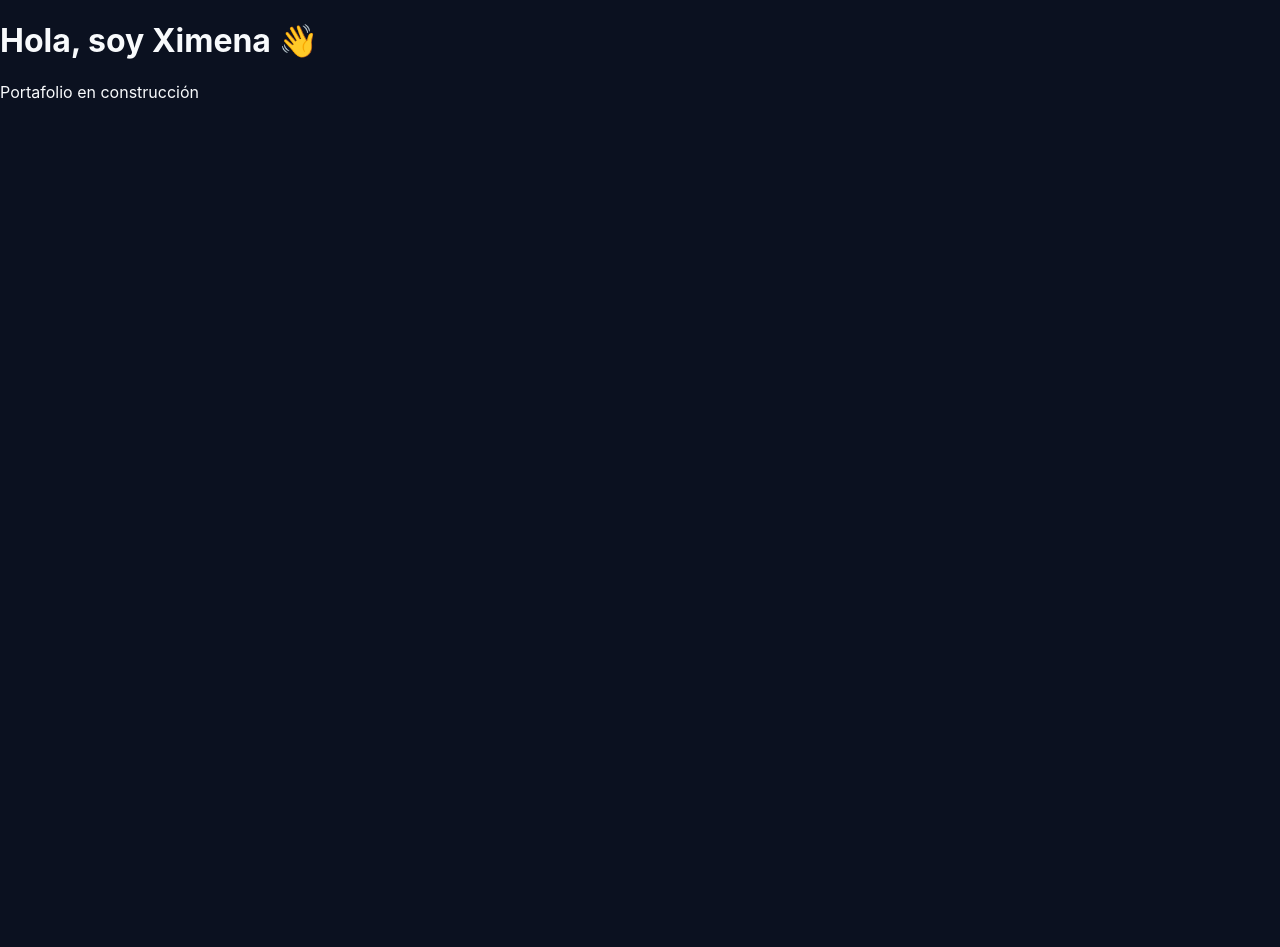
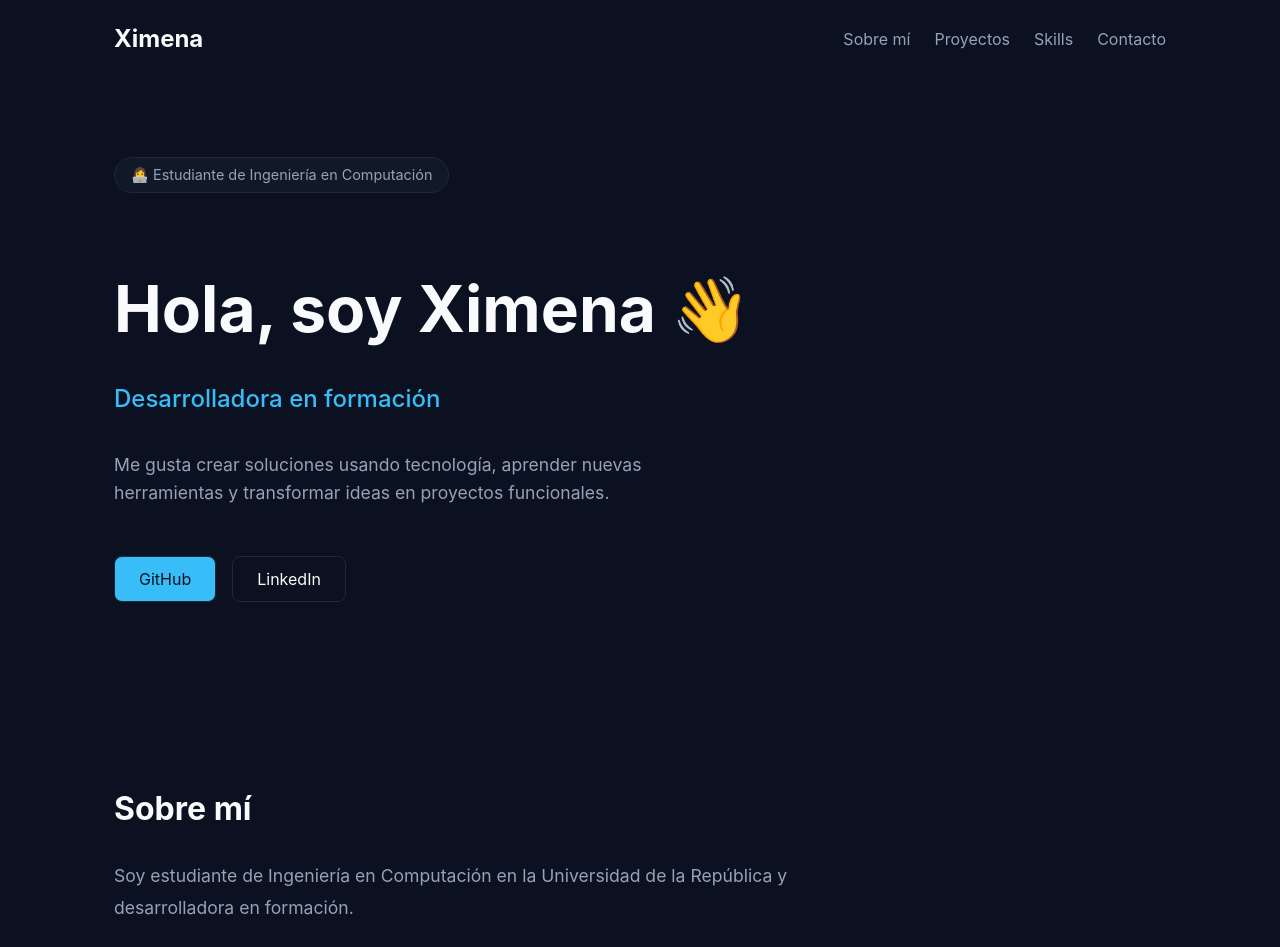
Before and after one commit to ximehe/portfolio, a React (Vite) app: page / in a window 1280 px wide. Shown: the top 947 px of the page. Before the commit the page ends 821 px from the top, so only its background shows below. Built offline with nearby package versions, Linux system fonts and the light colour scheme.

Commit message:
Agregar secciones principales del portfolio

```diff
--- a/src/App.jsx
+++ b/src/App.jsx
@@ -1,9 +1,23 @@
+import Navbar from "./components/Navbar"
+import Hero from "./components/Hero"
+import About from "./components/About"
+import Projects from "./components/Projects"
+import Skills from "./components/Skills"
+import Contact from "./components/Contact"
+
+
 function App() {
   return (
-    <div>
-      <h1>Hola, soy Ximena 👋</h1>
-      <p>Portafolio en construcción</p>
-    </div>
+    <>
+    <div className="container">
+      <Navbar />
+      <Hero />
+      <About />
+      <Projects />
+      <Skills />
+      <Contact />
+      </div>
+    </>
   )
 }
 
--- /dev/null
+++ b/src/components/About.jsx
@@ -0,0 +1,28 @@
+function About() {
+  return (
+    <section id="about" className="about">
+
+      <h2>Sobre mí</h2>
+
+      <p>
+        Soy estudiante de Ingeniería en Computación en la
+        Universidad de la República y desarrolladora en formación.
+      </p>
+
+      <p>
+        Tengo experiencia trabajando como analista de datos,
+        donde pude desarrollar habilidades de resolución de
+        problemas, análisis y trabajo en equipo.
+      </p>
+
+      <p>
+        Actualmente estoy enfocada en el desarrollo de software,
+        especialmente en tecnologías web, creando proyectos para
+        seguir aprendiendo y creciendo profesionalmente.
+      </p>
+
+    </section>
+  )
+}
+
+export default About
--- /dev/null
+++ b/src/components/Contact.jsx
@@ -0,0 +1,40 @@
+function Contact() {
+  return (
+    <section id="contact" className="contact">
+
+      <h2>Contacto</h2>
+
+      <p>
+        ¿Tenés un proyecto o una oportunidad?
+        Me gustaría conocer más.
+      </p>
+
+      <div className="contact-links">
+
+        <a href="mailto:tuemail@gmail.com">
+          Email
+        </a>
+
+        <a
+          href="https://github.com/"
+          target="_blank"
+          rel="noopener noreferrer"
+        >
+          GitHub
+        </a>
+
+        <a
+          href="https://linkedin.com/"
+          target="_blank"
+          rel="noopener noreferrer"
+        >
+          LinkedIn
+        </a>
+
+      </div>
+
+    </section>
+  )
+}
+
+export default Contact
--- /dev/null
+++ b/src/components/Hero.jsx
@@ -0,0 +1,45 @@
+function Hero() {
+  return (
+    <section className="hero">
+
+      <span className="hero-badge">
+        👩‍💻 Estudiante de Ingeniería en Computación
+      </span>
+
+      <h1>
+        Hola, soy Ximena 👋
+      </h1>
+
+      <h2>
+        Desarrolladora en formación
+      </h2>
+
+      <p>
+        Me gusta crear soluciones usando tecnología,
+        aprender nuevas herramientas y transformar ideas
+        en proyectos funcionales.
+      </p>
+
+      <div className="hero-buttons">
+        <a
+          href="https://github.com/"
+          target="_blank"
+          rel="noopener noreferrer"
+        >
+          GitHub
+        </a>
+
+        <a
+          href="https://linkedin.com/"
+          target="_blank"
+          rel="noopener noreferrer"
+        >
+          LinkedIn
+        </a>
+      </div>
+
+    </section>
+  )
+}
+
+export default Hero
--- /dev/null
+++ b/src/components/Navbar.jsx
@@ -0,0 +1,16 @@
+function Navbar() {
+  return (
+    <nav className="navbar">
+      <h2>Ximena</h2>
+
+      <div className="nav-links">
+        <a href="#about">Sobre mí</a>
+        <a href="#projects">Proyectos</a>
+        <a href="#skills">Skills</a>
+        <a href="#contact">Contacto</a>
+      </div>
+    </nav>
+  )
+}
+
+export default Navbar
--- /dev/null
+++ b/src/components/Projects.jsx
@@ -0,0 +1,75 @@
+function Projects() {
+  const projects = [
+    {
+      title: "🌤 Weather App",
+      description:
+        "Aplicación del clima desarrollada con React que consume una API externa y permite consultar el clima actual de distintas ubicaciones.",
+      technologies: ["React", "Vite", "API REST"],
+      github: "#",
+      demo: "#",
+    },
+    {
+      title: "🎯 Juego de adivinar número",
+      description:
+        "Juego interactivo donde el usuario debe descubrir un número secreto recibiendo pistas según sus intentos.",
+      technologies: ["JavaScript", "HTML", "CSS"],
+      github: "#",
+      demo: "#",
+    },
+    {
+      title: "🚗 Proyecto Programación 4",
+      description:
+        "Proyecto académico desarrollado aplicando programación orientada a objetos, patrones de diseño y manejo de colecciones.",
+      technologies: ["C++", "POO", "Git"],
+      github: "#",
+      demo: "#",
+    },
+  ]
+
+  return (
+    <section id="projects">
+
+      <h2>Proyectos</h2>
+
+      <div className="projects-grid">
+
+        {projects.map((project) => (
+          <article
+            className="project-card"
+            key={project.title}
+          >
+
+            <h3>{project.title}</h3>
+
+            <p>
+              {project.description}
+            </p>
+
+            <div className="technologies">
+              {project.technologies.map((tech) => (
+                <span key={tech}>
+                  {tech}
+                </span>
+              ))}
+            </div>
+
+            <div className="project-links">
+              <a href={project.github}>
+                GitHub
+              </a>
+
+              <a href={project.demo}>
+                Demo
+              </a>
+            </div>
+
+          </article>
+        ))}
+
+      </div>
+
+    </section>
+  )
+}
+
+export default Projects
--- /dev/null
+++ b/src/components/Skills.jsx
@@ -0,0 +1,66 @@
+function Skills() {
+  const skillGroups = [
+    {
+      title: "Frontend",
+      skills: [
+        "React",
+        "JavaScript",
+        "HTML",
+        "CSS",
+        "Vite",
+      ],
+    },
+    {
+      title: "Programming",
+      skills: [
+        "C++",
+        "Java",
+        "Python",
+      ],
+    },
+    {
+      title: "Tools & Others",
+      skills: [
+        "Git",
+        "GitHub",
+        "APIs REST",
+        "POO",
+      ],
+    },
+  ]
+
+  return (
+    <section id="skills">
+
+      <h2>Skills</h2>
+
+      <div className="skills-grid">
+
+        {skillGroups.map((group) => (
+          <div
+            className="skill-card"
+            key={group.title}
+          >
+
+            <h3>
+              {group.title}
+            </h3>
+
+            <div className="skill-list">
+              {group.skills.map((skill) => (
+                <span key={skill}>
+                  {skill}
+                </span>
+              ))}
+            </div>
+
+          </div>
+        ))}
+
+      </div>
+
+    </section>
+  )
+}
+
+export default Skills
--- a/src/index.css
+++ b/src/index.css
@@ -1,8 +1,18 @@
 :root {
-  font-family: Inter, system-ui, Avenir, Helvetica, Arial, sans-serif;
+  --background: #0b1120;
+  --surface: #111827;
+  --border: #1f2937;
 
-  color: #f8fafc;
-  background-color: #0b1120;
+  --text: #f8fafc;
+  --muted: #94a3b8;
+
+  --accent: #38bdf8;
+
+  font-family: Inter, system-ui, -apple-system, BlinkMacSystemFont,
+    "Segoe UI", sans-serif;
+
+  color: var(--text);
+  background: var(--background);
 
   font-synthesis: none;
   text-rendering: optimizeLegibility;
@@ -12,8 +22,330 @@
   box-sizing: border-box;
 }
 
+html {
+  scroll-behavior: smooth;
+}
+
 body {
   margin: 0;
   min-width: 320px;
   min-height: 100vh;
 }
+
+a {
+  color: inherit;
+  text-decoration: none;
+}
+
+section {
+  max-width: 1100px;
+  margin: 0 auto;
+  padding: 80px 24px;
+}
+
+/* Navbar */
+
+.navbar {
+  max-width: 1100px;
+  margin: 0 auto;
+  padding: 24px;
+
+  display: flex;
+  justify-content: space-between;
+  align-items: center;
+}
+
+.navbar h2 {
+  margin: 0;
+  font-size: 1.5rem;
+}
+
+.nav-links {
+  display: flex;
+  gap: 24px;
+}
+
+.nav-links a {
+  color: var(--muted);
+  transition: 0.3s;
+}
+
+.nav-links a:hover {
+  color: var(--accent);
+}
+
+/* Hero */
+
+.hero {
+  min-height: 70vh;
+
+  display: flex;
+  flex-direction: column;
+  justify-content: center;
+}
+
+.hero h1 {
+  font-size: clamp(2.5rem, 6vw, 4rem);
+  margin-bottom: 16px;
+}
+
+.hero h2 {
+  color: var(--accent);
+  font-weight: 500;
+}
+
+.hero p {
+  max-width: 600px;
+  color: var(--muted);
+  font-size: 1.1rem;
+  line-height: 1.6;
+}
+
+.hero-badge {
+  display: inline-block;
+  width: fit-content;
+
+  padding: 8px 16px;
+  margin-bottom: 24px;
+
+  border: 1px solid var(--border);
+  border-radius: 999px;
+
+  color: var(--muted);
+  font-size: 0.9rem;
+
+  background: var(--surface);
+}
+
+
+.hero-buttons {
+  display: flex;
+  gap: 16px;
+  margin-top: 32px;
+}
+
+
+.hero-buttons a {
+  padding: 12px 24px;
+
+  border-radius: 8px;
+
+  border: 1px solid var(--border);
+
+  transition: 0.3s;
+}
+
+
+.hero-buttons a:first-child {
+  background: var(--accent);
+  color: #0b1120;
+}
+
+
+.hero-buttons a:hover {
+  transform: translateY(-3px);
+}
+
+/* About */
+
+.about h2,
+#projects h2,
+#skills h2,
+#contact h2 {
+  font-size: 2rem;
+  margin-bottom: 32px;
+}
+
+
+.about p {
+  max-width: 750px;
+
+  color: var(--muted);
+
+  font-size: 1.1rem;
+
+  line-height: 1.8;
+
+  margin-bottom: 16px;
+}
+
+/* Proyects */
+
+.projects-grid {
+  display: grid;
+
+  grid-template-columns: repeat(
+    auto-fit,
+    minmax(280px, 1fr)
+  );
+
+  gap: 24px;
+}
+
+
+.project-card {
+  background: var(--surface);
+
+  border: 1px solid var(--border);
+
+  border-radius: 16px;
+
+  padding: 24px;
+
+  transition: 0.3s;
+}
+
+
+.project-card:hover {
+  transform: translateY(-6px);
+}
+
+
+.project-card h3 {
+  margin-top: 0;
+
+  font-size: 1.3rem;
+}
+
+
+.project-card p {
+  color: var(--muted);
+
+  line-height: 1.6;
+}
+
+
+.technologies {
+  display: flex;
+
+  flex-wrap: wrap;
+
+  gap: 8px;
+
+  margin: 20px 0;
+}
+
+
+.technologies span {
+  background: #1e293b;
+
+  color: var(--accent);
+
+  padding: 6px 12px;
+
+  border-radius: 999px;
+
+  font-size: 0.85rem;
+}
+
+
+.project-links {
+  display: flex;
+
+  gap: 16px;
+}
+
+
+.project-links a {
+  color: var(--accent);
+}
+
+/* Skills */
+
+.skills-grid {
+  display: grid;
+
+  grid-template-columns: repeat(
+    auto-fit,
+    minmax(250px, 1fr)
+  );
+
+  gap: 24px;
+}
+
+
+.skill-card {
+  background: var(--surface);
+
+  border: 1px solid var(--border);
+
+  border-radius: 16px;
+
+  padding: 24px;
+}
+
+
+.skill-card h3 {
+  margin-top: 0;
+
+  margin-bottom: 20px;
+}
+
+
+.skill-list {
+  display: flex;
+
+  flex-wrap: wrap;
+
+  gap: 10px;
+}
+
+
+.skill-list span {
+  padding: 8px 14px;
+
+  border-radius: 999px;
+
+  background: #1e293b;
+
+  color: var(--text);
+
+  font-size: 0.9rem;
+}
+
+/* Contact */
+
+.contact {
+  text-align: center;
+  padding-bottom: 120px;
+}
+
+
+.contact p {
+  color: var(--muted);
+  max-width: 500px;
+  margin: 0 auto 32px;
+
+  line-height: 1.6;
+}
+
+
+.contact-links {
+  display: flex;
+
+  justify-content: center;
+
+  gap: 16px;
+
+  flex-wrap: wrap;
+}
+
+
+.contact-links a {
+  padding: 12px 24px;
+
+  border: 1px solid var(--border);
+
+  border-radius: 8px;
+
+  transition: 0.3s;
+}
+
+
+.contact-links a:hover {
+  border-color: var(--accent);
+
+  color: var(--accent);
+
+  transform: translateY(-3px);
+}
```
